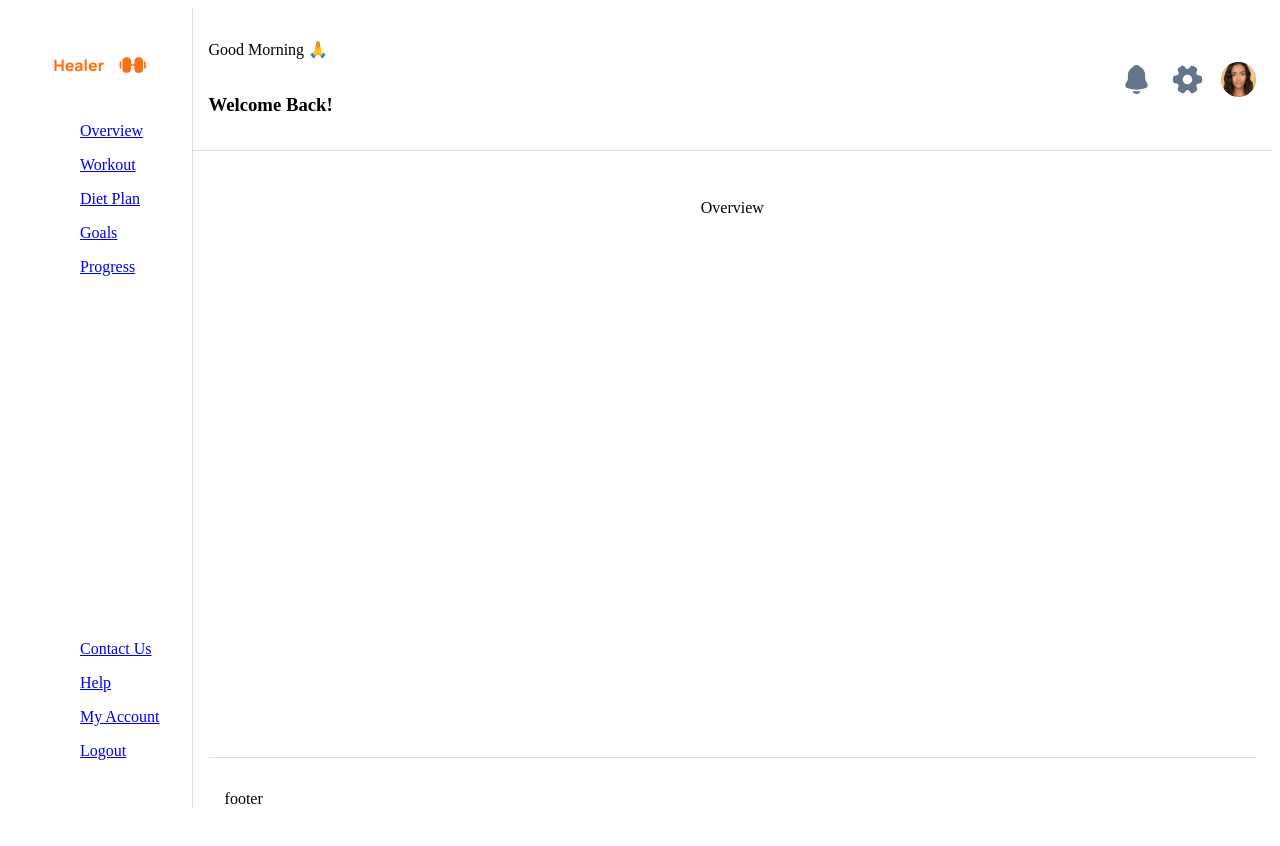
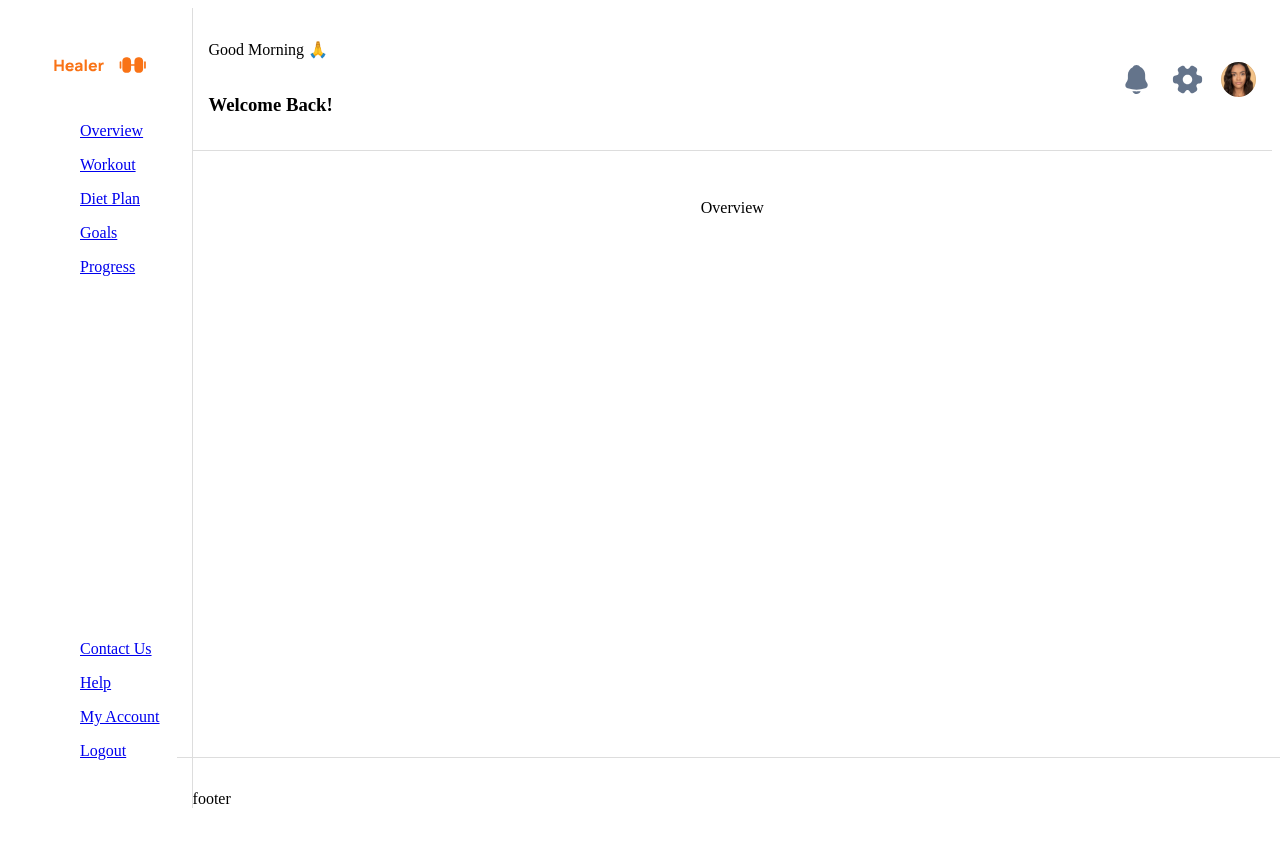
Before and after one commit to piotechindia/healer, a Next.js app: page / in a window 1280 px wide. Shown: the top 846 px of the page. Built offline with nearby package versions, Linux system fonts and the light colour scheme.

Commit message:
modified:   app/styles/styles.module.css

```diff
--- a/app/styles/styles.module.css
+++ b/app/styles/styles.module.css
@@ -15,7 +15,7 @@
     height: 100%;
     display: flex;justify-content: space-between;align-items: center;
     flex-direction: column;
-    padding: 2rem 2rem 1rem 2rem;
+    padding: 2rem 0 0 0 ;
 }
 
 .ul{
```
